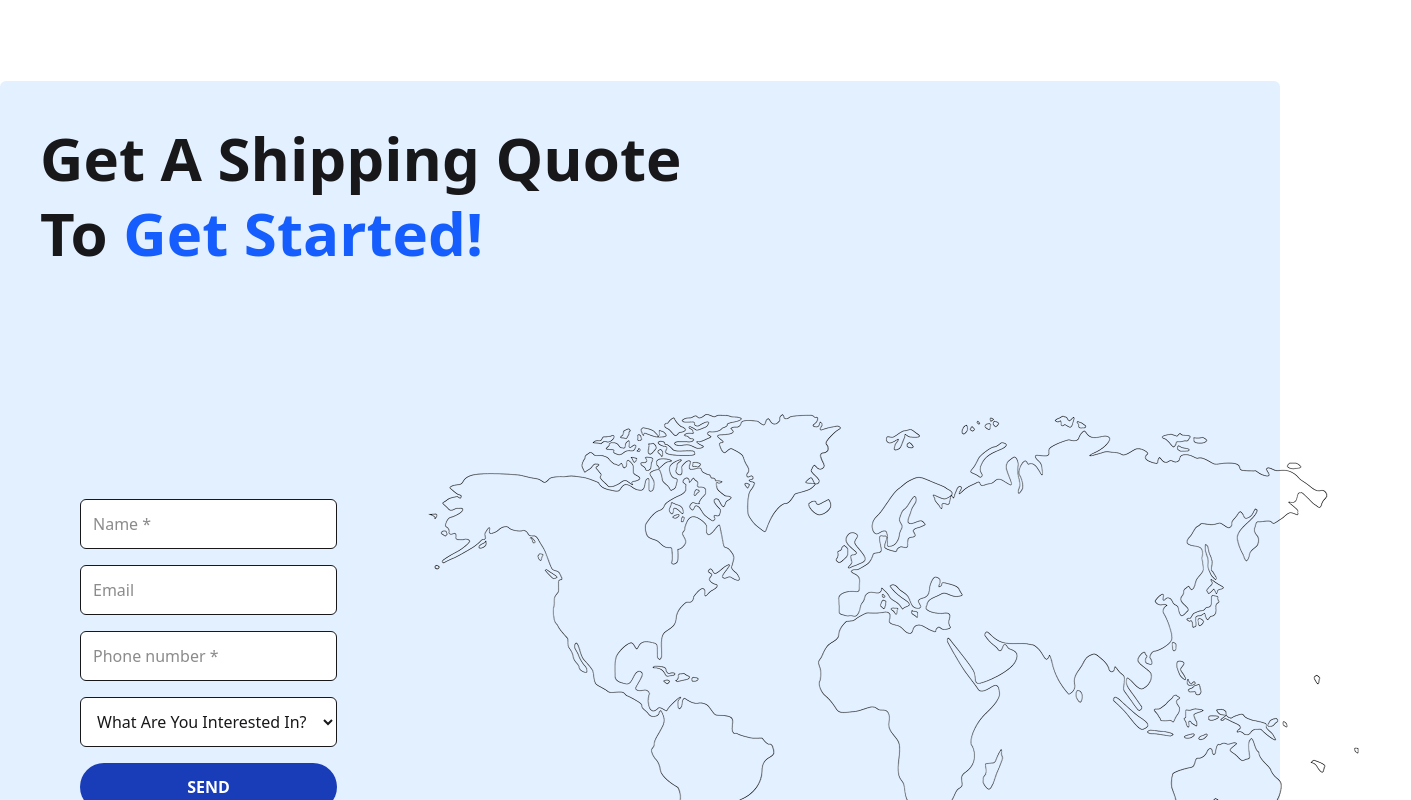
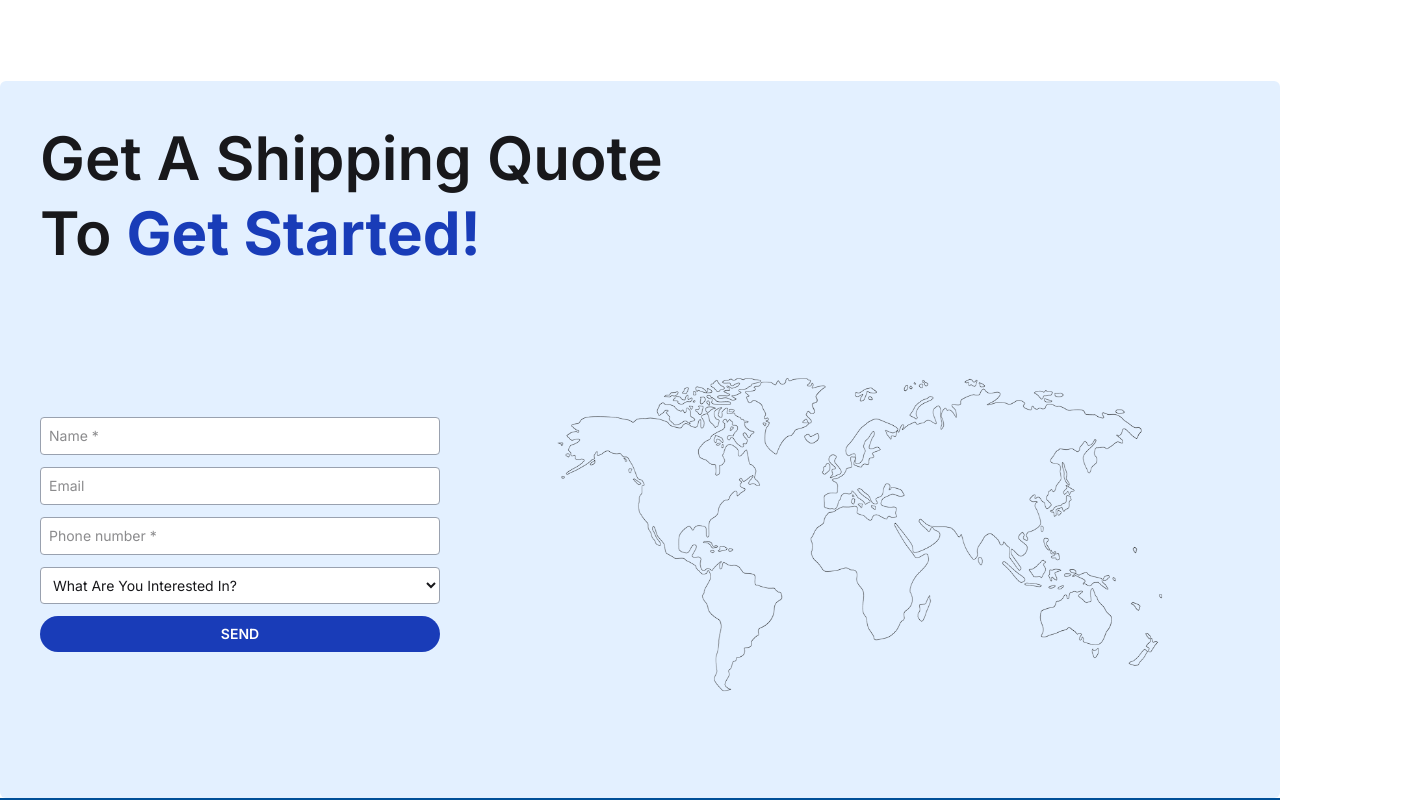
Before and after one commit to Mdsakib999/Trns-4-intern-practice, a React (Vite) app: page /services in a window 1280 px wide. Shown: the part 1540-2340 px from the top of the page, 1411 px wide, since content can reach past the window. Built offline with nearby package versions, Linux system fonts and the light colour scheme.

Commit message:
added about page with resposnvieness

```diff
--- a/src/App.jsx
+++ b/src/App.jsx
@@ -4,7 +4,7 @@ import { Footer } from "./components/shared/Footer";
 
 const App = () => {
 	return (
-    <div>
+		<div className="font-inter">
 			<Navbar />
 			<div className="pt-0">
 				<Outlet />
--- /dev/null
+++ b/src/components/AboutPageComponent/AboutBanner.jsx
@@ -0,0 +1,19 @@
+const AboutBanner = () => {
+	return (
+		<div className="text-center flex flex-col mt-28 space-y-5 mb-16 px-4">
+			<h1 className="text-3xl sm:text-4xl lg:text-5xl font-bold">
+				ABOUT OUR <span className="text-blue-600">COMPANY</span>
+			</h1>
+			<p className="w-full max-w-md sm:max-w-lg md:max-w-xl lg:max-w-2xl mx-auto text-sm sm:text-base">
+				<p>has been offering comprehensive import and export services since</p>
+				<p>2006, specializing in Eastern Europe. Trust in our tailor-made</p>
+				<p>solutions for your transport needs.</p>
+			</p>
+			<button className="bg-blue-800 text-white px-5 py-2 rounded w-40 mx-auto text-sm sm:text-base">
+				Contact now
+			</button>
+		</div>
+	);
+};
+
+export default AboutBanner;
--- /dev/null
+++ b/src/components/AboutPageComponent/Logistics.jsx
@@ -0,0 +1,11 @@
+import logistic from "/assets/logistic.svg";
+
+const Logistics = () => {
+	return (
+		<div className="bg-blue-100 p-10">
+			<img src={logistic} alt="" />
+		</div>
+	);
+};
+
+export default Logistics;
--- a/src/components/HomePageComponents/Opportunities.jsx
+++ b/src/components/HomePageComponents/Opportunities.jsx
@@ -46,7 +46,7 @@ const Opportunities = () => {
 					alt="box"
 				/>
 				{/* Center Text */}
-				<div className="bg-gradient-to-r from-blue-100 via-blue-300 to-blue-500 backdrop-blur-3xl shadow-xl shadow-blue-300 rounded-xl py-10">
+				<div className="bg-gradient-to-r from-blue-100 via-blue-300 to-blue-500 backdrop-blur-3xl opacity-75 shadow-xl shadow-blue-300 rounded-xl py-10">
 					<div className="flex flex-col items-center text-center px-4 py-3 md:px-6 md:py-4 border border-white/20 rounded-xl shadow-inner">
 						<h1 className="text-3xl md:text-4xl lg:text-5xl font-bold text-black leading-tight">
 							<p>Tap into a World of</p>
--- a/src/components/HomePageComponents/Review.jsx
+++ b/src/components/HomePageComponents/Review.jsx
@@ -49,7 +49,7 @@ const Review = () => {
 									<p className="text-sm text-gray-700">{review.companyName}</p>
 								</div>
 							</div>
-              <div className="bg-white rounded-full w-10 h-10 flex items-center justify-center p-2">
+							<div className="hidden bg-white rounded-full w-10 h-10 lg:flex items-center justify-center p-2">
 								<img src={inverted} alt="quote" className="w-5 h-5" />
 							</div>
 						</div>
--- a/src/components/ServicePageComponents/Contact.jsx
+++ b/src/components/ServicePageComponents/Contact.jsx
@@ -2,36 +2,35 @@ import worldmap from "/assets/world-map.png";
 
 export const Contact = () => {
 	return (
-    <div className="bg-secondary p-10 mt-20 rounded-md">
-      <h1 className="text-4xl md:text-6xl font-semibold leading-tight mb-10">
+		<div className="bg-secondary p-6 sm:p-10 mt-20 rounded-md">
+			<h1 className="text-3xl sm:text-4xl md:text-5xl lg:text-6xl font-semibold leading-tight text-center md:text-left">
 				<p>Get A Shipping Quote</p>
 				<p>
-          To <span className="text-blue-600 font-bold">Get Started!</span>
+					To <span className="text-blue-800 font-bold">Get Started!</span>
 				</p>
 			</h1>
 
-      <div className="flex flex-col md:flex-row justify-between items-center gap-10 mx-10">
-        {/* Form Section */}
-        <form className="flex flex-col gap-4 w-full max-w-md">
+			<div className="flex flex-col md:flex-row justify-between items-center gap-10 mt-10">
+				<form className="w-full md:w-1/2 lg:w-1/3 flex flex-col gap-3">
 					<input
 						type="text"
 						placeholder="Name *"
-            className="p-3 border rounded-md outline-none bg-white"
+						className="p-2 text-sm border border-gray-400 outline-none bg-white rounded"
 						required
 					/>
 					<input
 						type="email"
 						placeholder="Email"
-            className="p-3 border rounded-md outline-none bg-white"
+						className="p-2 text-sm border border-gray-400 outline-none bg-white rounded"
 					/>
 					<input
 						type="tel"
 						placeholder="Phone number *"
-            className="p-3 border rounded-md outline-none bg-white"
+						className="p-2 text-sm border border-gray-400 outline-none bg-white rounded"
 						required
 					/>
 					<select
-            className="p-3 border rounded-md outline-none bg-white"
+						className="p-2 text-sm border border-gray-400 outline-none bg-white rounded"
 						defaultValue=""
 					>
 						<option value="" disabled>
@@ -43,14 +42,18 @@ export const Contact = () => {
 					</select>
 					<button
 						type="submit"
-            className="bg-blue-800 text-white py-3 rounded-full font-semibold hover:bg-blue-900 transition"
+						className="bg-blue-800 text-white py-2 text-sm rounded-full font-semibold hover:bg-blue-900 transition"
 					>
 						SEND
 					</button>
 				</form>
 
-        {/* World Map Section */}
-        <img src={worldmap} alt="world map" className="" />
+				{/* Image Section - below form on mobile, big on large devices */}
+				<img
+					src={worldmap}
+					alt="world map"
+					className="w-full max-w-md sm:max-w-lg lg:max-w-2xl mx-auto"
+				/>
 			</div>
 		</div>
 	);
--- a/src/components/shared/Navbar.jsx
+++ b/src/components/shared/Navbar.jsx
@@ -11,12 +11,12 @@ const Navbar = () => {
 	};
 
 	return (
-    <div className="fixed top-0 left-0 right-0 z-10 font-inter bg-white/90 backdrop-blur-sm rounded-2xl px-3 py-2 mx-2 md:mx-4 my-4 border shadow-md">
+		<div className="fixed top-0 left-0 right-0 z-10 font-inter bg-white/90 backdrop-blur-sm rounded-2xl px-3 py-2 mx-2 md:mx-4 my-4 shadow-md">
 			<div className="flex items-center justify-between">
 				{/* Logo */}
 				<h1 className="flex items-center gap-x-1">
 					<img src={logo} alt="" className="h-8 w-auto" />
-          <span className="text-lg md:text-xl">LOGO</span>
+					<span className="text-lg md:text-xl font-extrabold">LOGO</span>
 				</h1>
 
 				{/* Desktop Navigation */}
--- /dev/null
+++ b/src/pages/About/About.jsx
@@ -0,0 +1,18 @@
+import React from "react";
+import AboutBanner from "../../components/AboutPageComponent/AboutBanner";
+import Logistics from "../../components/AboutPageComponent/Logistics";
+import Review from "../../components/HomePageComponents/Review";
+import { Contact } from "../../components/ServicePageComponents/Contact";
+
+const About = () => {
+	return (
+		<div>
+			<AboutBanner />
+			<Logistics />
+			<Review />
+			<Contact />
+		</div>
+	);
+};
+
+export default About;
--- a/src/routs.jsx
+++ b/src/routs.jsx
@@ -2,6 +2,7 @@ import { createBrowserRouter } from "react-router-dom";
 import App from "./App";
 import { Service } from "./pages/ServicePage/Service";
 import Home from "./pages/Home/Home";
+import About from "./pages/About/About";
 
 const router = createBrowserRouter([
 	{
@@ -13,6 +14,10 @@ const router = createBrowserRouter([
 				element: <Home />,
 			},
 			{
+				path: "/about",
+				element: <About />,
+			},
+			{
 				path: "/services",
 				element: <Service />,
 			},
```
Also changed, not shown: 1 other file (tests, documents, lock files or other folders). Lines whose indentation alone changed are shown as unchanged.
